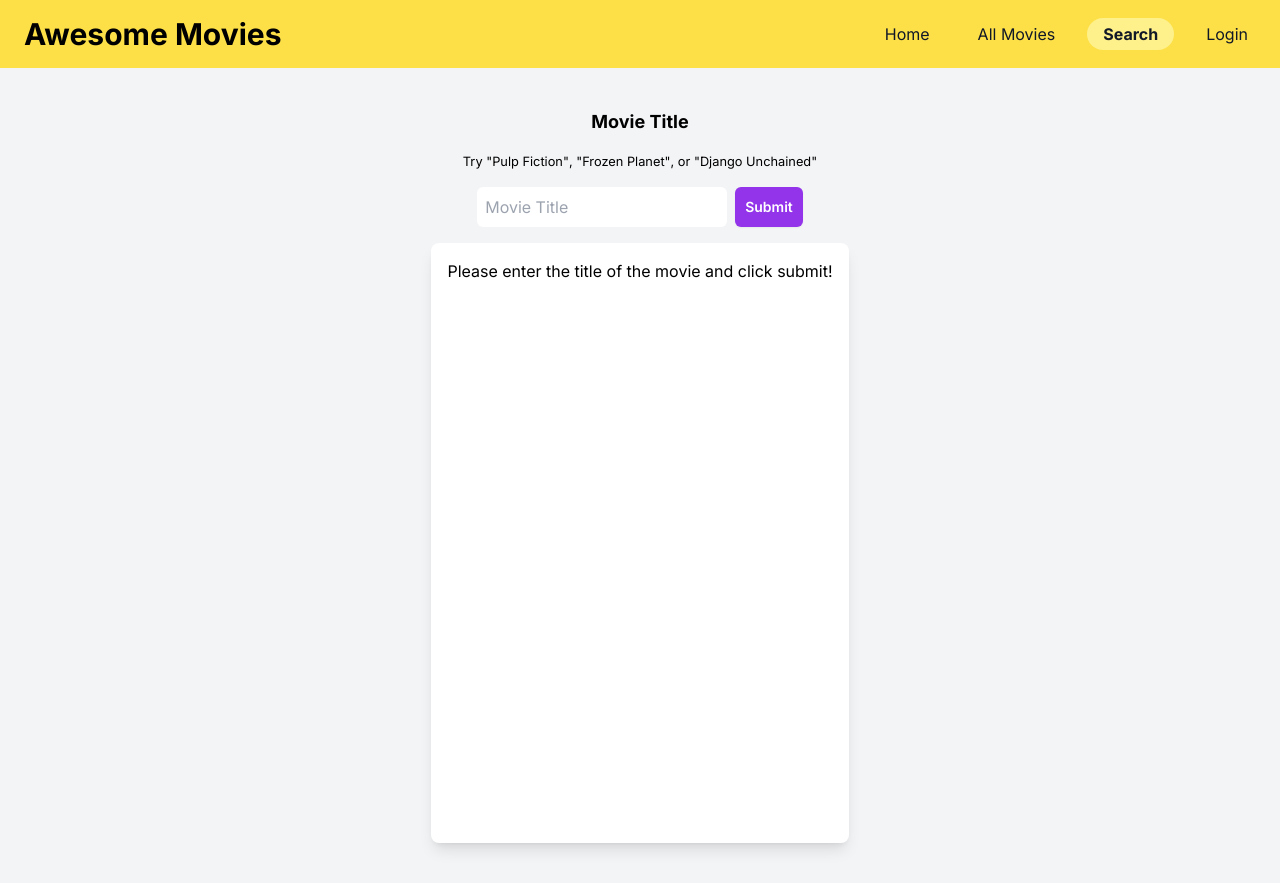
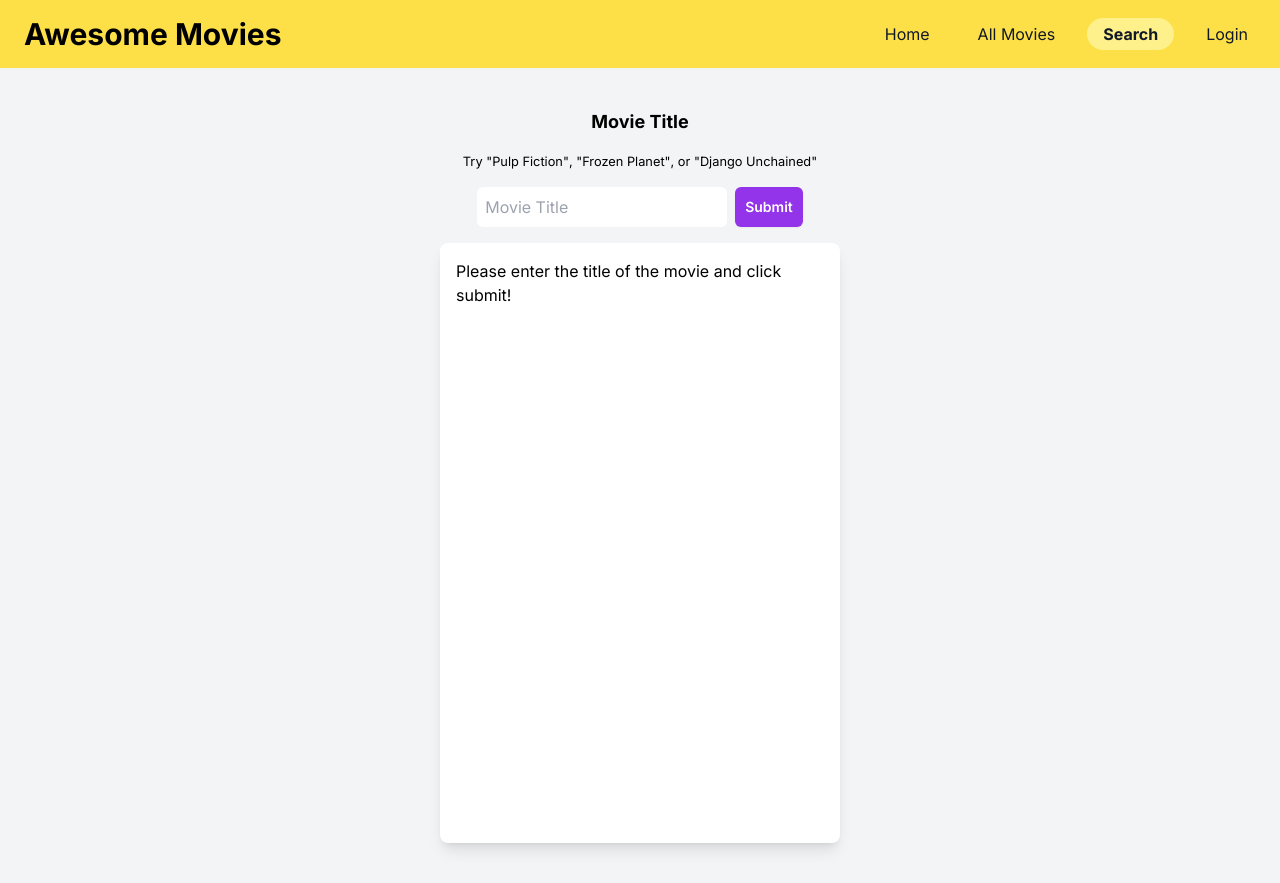
Before and after one commit to tatasadi/next-prisma-graphql, a Next.js app: page /search in a window 1280 px wide. Built offline with nearby package versions, Linux system fonts and the light colour scheme; no server answers.

Commit message:
format search movie error

```diff
--- a/src/app/globals.css
+++ b/src/app/globals.css
@@ -45,7 +45,7 @@
 }
 
 .info-box {
-  @apply min-w-[400px] min-h-[600px];
+  @apply w-[400px] min-h-[600px];
 }
 
 .error {
--- a/src/app/search/page.tsx
+++ b/src/app/search/page.tsx
@@ -109,7 +109,13 @@ function SearchMovieForm({ titleToSearch, onSubmit }) {
 
 function MovieInfo({ loading, error, data }) {
   if (loading) return <div className="info-box card">Loading...</div>
-  if (error) return <div className="info-box card">{error.message}</div>
+  if (error)
+    return (
+      <div role="alert" className="info-box card error">
+        There was an error:{" "}
+        <pre style={{ whiteSpace: "normal" }}>{error.message}</pre>
+      </div>
+    )
   if (data) {
     const movie = data.movie[0]
     if (movie) {
```
